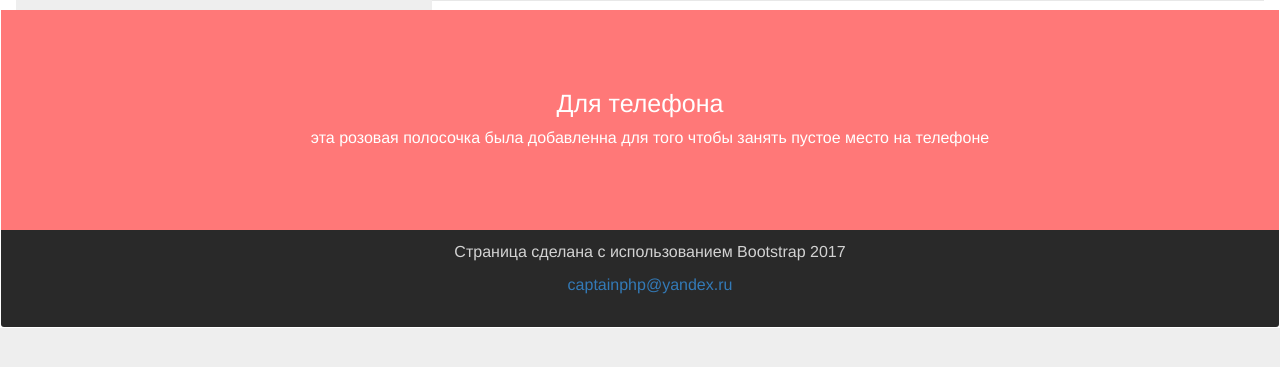
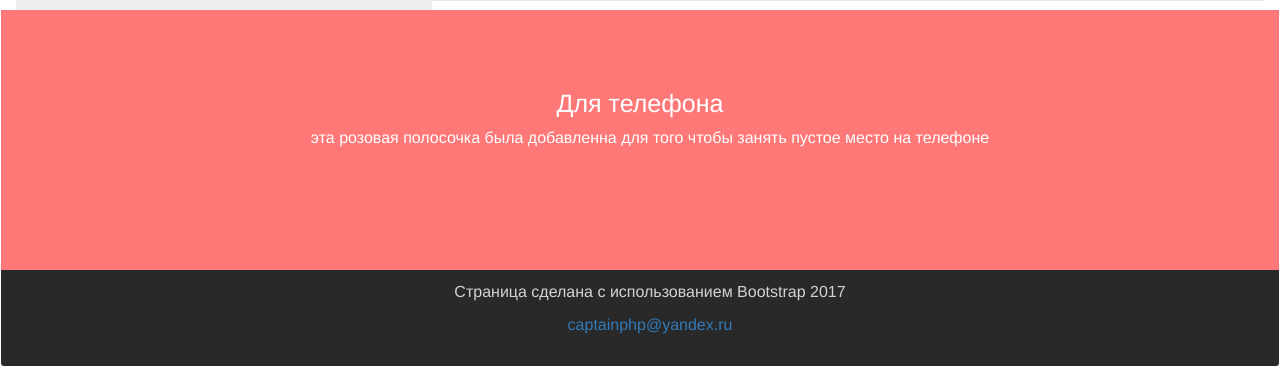
Before and after one commit to Captoweb/Captoweb.github.io, a PHP site: page / in a window 1280 px wide. Shown: the part 927-1294 px from the top of the page. Before the commit the page ends 1255 px from the top, so only its background shows below. Run offline with PHP 8.4, Linux system fonts and the light colour scheme.

Commit message:
Update style.css

```diff
--- a/css/style.css
+++ b/css/style.css
@@ -77,6 +77,7 @@ color: black;
 }
 
 #r {
+    height: 260px;
     background: #ff7878;
     padding-top: 70px;
     padding-bottom: 70px;
```
